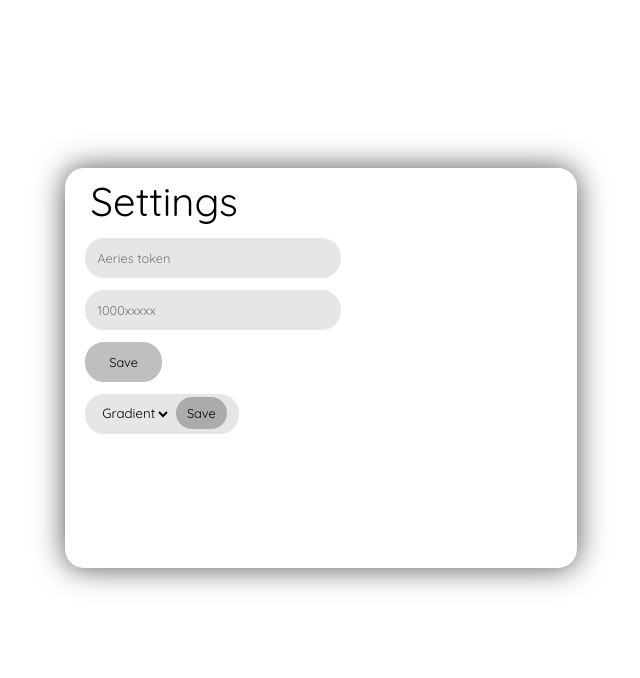
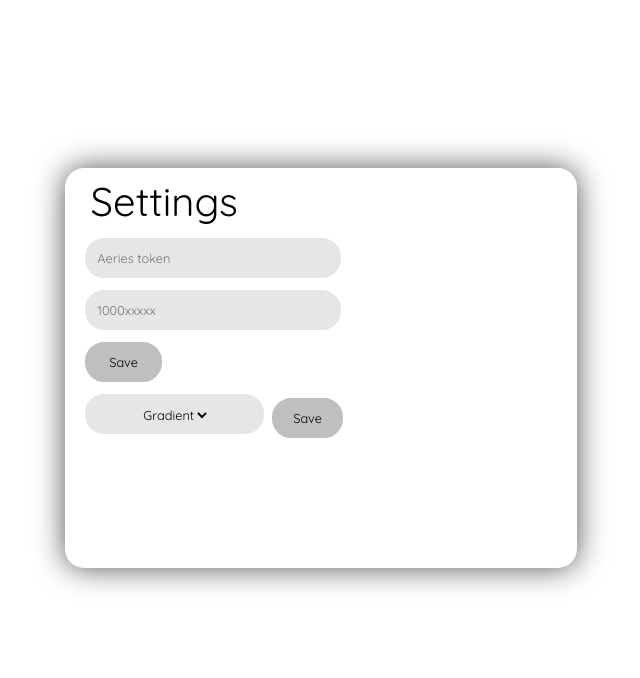
Before and after one commit to wa1ker38552/Schedule-Tracker, a Flask app: page /settings in a window 1280 px wide. Shown: the top 678 px of the page, without its empty margins (319-959 px from the left). Run offline with Flask 2, Linux system fonts and the light colour scheme.

Commit message:
reworked ui styles

```diff
--- a/static/style.css
+++ b/static/style.css
@@ -1,10 +1,26 @@
 body {
   font-family: "Quicksand", sans-serif;
+  overflow: scroll;
+  overflow-x: hidden;
+}
+
+::-webkit-scrollbar {
+  width: 0;
+  background: transparent;
 }
 
 .title {
   position: relative;
   font-size: 5.5vw;
+}
+
+.assignment-title {
+  font-size: 2.5vh;
+}
+
+.content {
+  width: 100vw;
+  height: 100vh;
 }
 
 #class, #nextclass, #time {
@@ -15,20 +31,21 @@ body {
   font-weight: bold;
 }
 
+.icon {
+  position: fixed
+}
+
 .settings-icon {
-  position: absolute;
   bottom: 0.8vh;
   right: 1vw;
 }
 
 .home-icon {
-  position: absolute;
   bottom: 0.7vh;
   right: 1vw;
 }
 
 .github-icon {
-  position: absolute;
   bottom: 1vh;
   right: 3.5vw;
 }
@@ -104,7 +121,7 @@ body {
   border: 2px;
   border-style: solid;
   border-radius: 1.5vw;
-  width: 30%;
+  width: 35%;
   height: 10%;
   margin: 10px;
   padding: 1px;
@@ -118,19 +135,43 @@ body {
 }
 
 .dropdown-save {
+  /* position */
+  position: absolute;
+  top: -1vh;
+  left: 100%;
+
   /* style */
   border: 2px;
   border-style: solid;
   border-radius: 1.5vw;
-  width: 4vw;
-  height: 4vh;
-  padding: 3px;
+  width: 5.5vw;
+  height: 5vh;
+  margin: 10px;
 
   /* color */
-  border-color: #ababab;
-  background: #ababab;
+  border-color: #bfbfbf;
+  background: #bfbfbf;
   font-size: 1vw;
   font-family: "Quicksand", sans-serif;
+}
+
+.assignment-container {
+  /* position */
+  position: relative;
+
+  /* style */
+  border-style: solid;
+  border-radius: 2vh;
+  border: 2px;
+  width: 30vw;
+  height: 8vh;
+  margin: 1vh;
+  padding: 5px;
+  box-sizing: border-box;
+
+  /* color */
+  border-color: #ededed;
+  background: #ededed;
 }
 
 .token {
@@ -143,6 +184,14 @@ body {
 
 .save-schedule {
   top: 41%;
+}
+
+.canvas {
+  top: 67%;
+}
+
+.save-token {
+  top: 80%;
 }
 
 .settings-header {
@@ -158,7 +207,10 @@ body {
   background: transparent;
   border-color: transparent;
 
+  margin: 1vh;
+
   /* text style */
+  font-size: 1vw;
   font-family: "Quicksand", sans-serif;
 }
 
```
